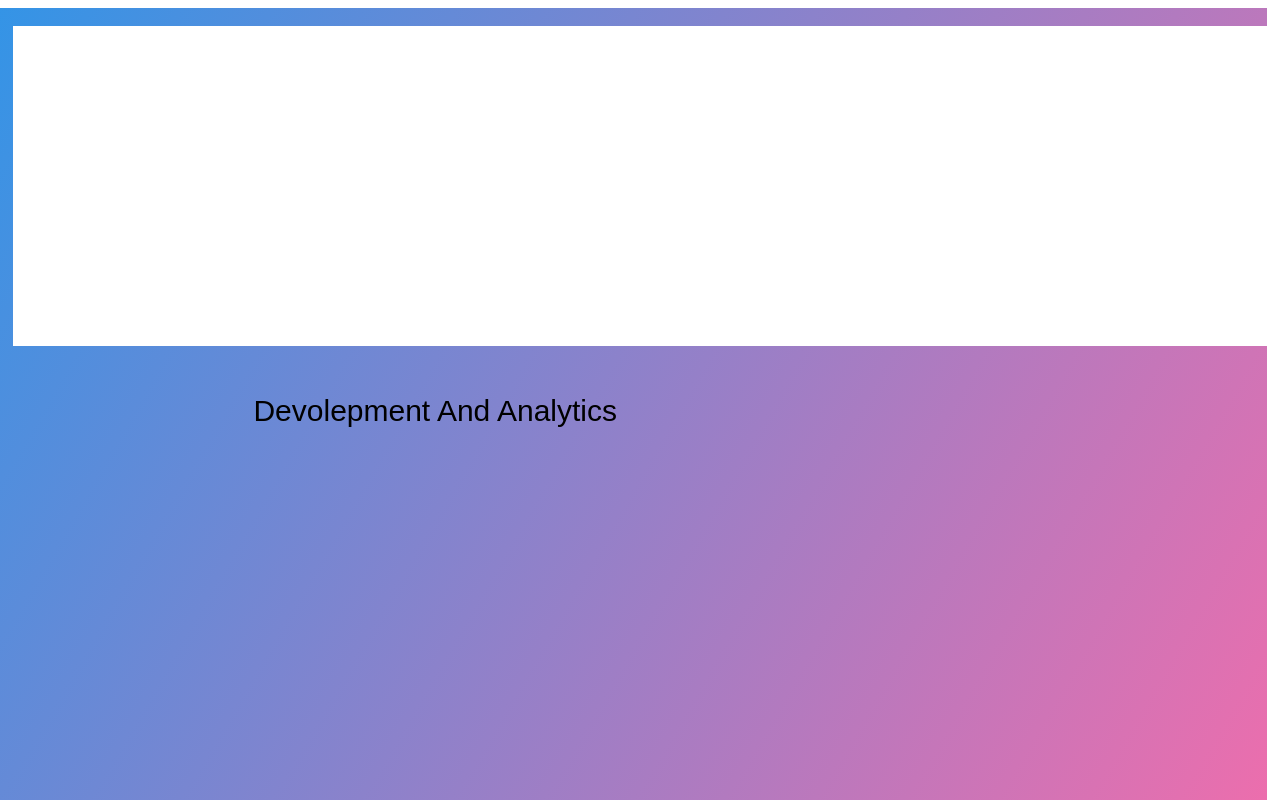
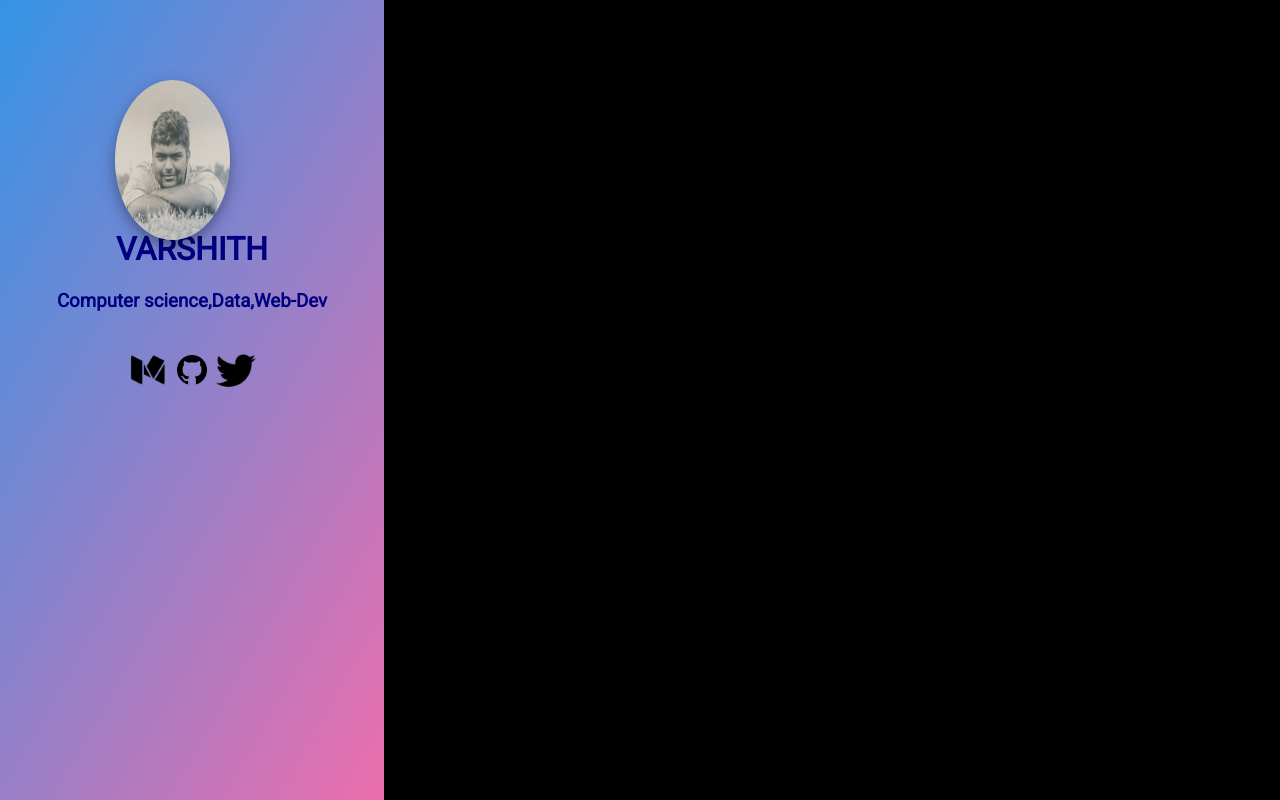
Before and after one commit to versionc/versioncontrol, a plain HTML site: page index.html in a window 1280 px wide. Drawn offline with nearby package versions, Linux system fonts and the light colour scheme.

Commit message:
template change

```diff
--- a/css/index.css
+++ b/css/index.css
@@ -1,43 +1,44 @@
+body{
+    background-color: black;
+    margin: 0;
+    padding: 0;
+}
+
+.heading-div{
+height:100vh;
+width: 30%;
+background-image: linear-gradient(120deg, #3494E6 0%, #EC6EAD 100%);
+position: absolute;
+}
 
 
-#v{
-    color:black;
-    font-family:'Nothing You Could Do',cursivestyl;
+#mainimg{
+    height: 20%;
+    width: 30%;
+    border-radius: 50%;
     position:absolute;
-    top:20%;
-    left:20%;
-    font-size:50px;
-}
-#c{
-    color:black;
-    font-family:'Nothing You Could Do',cursivestyl;
-    position:absolute;
-    top:30%;
+    top: 10%;
     left: 30%;
-    font-size:50
-}
-.homepurple{
-    height: 99%;
-    width:99%;
-    background-image: linear-gradient(120deg, #3494E6 0%, #EC6EAD 100%);
-    position: absolute;
-    left:0px;
+    box-shadow: 0 6px 10px 0 rgba(0, 0, 0, 0.2), 0 6px 20px 0 rgba(0, 0, 0, 0.19);
+    text-align: center;
+    margin-left: auto;
+    margin-top: auto;
+
 
 }
-.p{
-    color:black;
-    font-family:Arial, Helvetica, sans-serif;
-    position:absolute;
-    top:45%;
-    left: 20%;
+.name{
+    text-align: center;
+    color:navy;
+    font-family: 'Roboto', sans-serif;
+    margin-top: 60%;
+    margin-left: 0%;
 
-    font-size:30;
-}
-.gre{
-    height: 40%;
-    width:99%;
-    background-color:white;
-    position: absolute;
-    right:0px;
 
 }
+
+#icon{
+    height:40px;
+    width: 40px;
+    margin-top: 5%;
+
+}
--- a/index.html
+++ b/index.html
@@ -1,18 +1,29 @@
 <html>
-        <title>VERSION CONTROL WEB-DEVELOPMENT AND ANALYTICS</title>
+        <title>VARSHITH</title>
         <link href="https://fonts.googleapis.com/css?family=Nothing+You+Could+Do" rel="stylesheet">
         <link rel="stylesheet" href="css/index.css">
         <script type="text/javascript" src="https://code.jquery.com/jquery.min.js"></script>
-    <body>
-            <div class="homepurple">
-                <h1 id="v">VERSION</h1>
-                <h1 id="c">CONTROL</h1>
-                <p class="p">Devolepment And Analytics </p>
-            </div><br>
-            <div class="gre">
+        <link href="https://fonts.googleapis.com/css?family=Abel" rel="stylesheet">
+        <link href="https://fonts.googleapis.com/css?family=Courgette" rel="stylesheet">
 
-            </div>
-    </body>
+        <link href="https://fonts.googleapis.com/css?family=Roboto" rel="stylesheet">
+
+        <body>
+                <div class="heading-div">
+
+                        <img id="mainimg" src="images/varshi.jpg" alt="">
+
+                        <div class="name">
+                                <h1 id="heading">VARSHITH</h1>
+                                <h3>Computer science,Data,Web-Dev</h3>
+                                <a href="https://medium.com/@varshithreddy"><img id="icon" src="images/icons8-medium-filled-50.png"></a>
+                                <a href="https://github.com/darthvader2"><img id="icon" src="images/icons8-github-64.png" alt=""></a>
+                                <a href="https://twitter.com/kondavarshith1"><img id="icon" src="images/icons8-twitter-filled-50.png" alt=""></a>
+                        </div>
+                        </div>
+
+                        </div>
+        </body>
 
 
 </html>
```
Also changed, not shown: df.jpg (deleted), images/icons8-github-64.png (added), images/icons8-medium-filled-50.png (added), images/icons8-twitter-filled-50.png (added), images/varshi.jpg (added).
